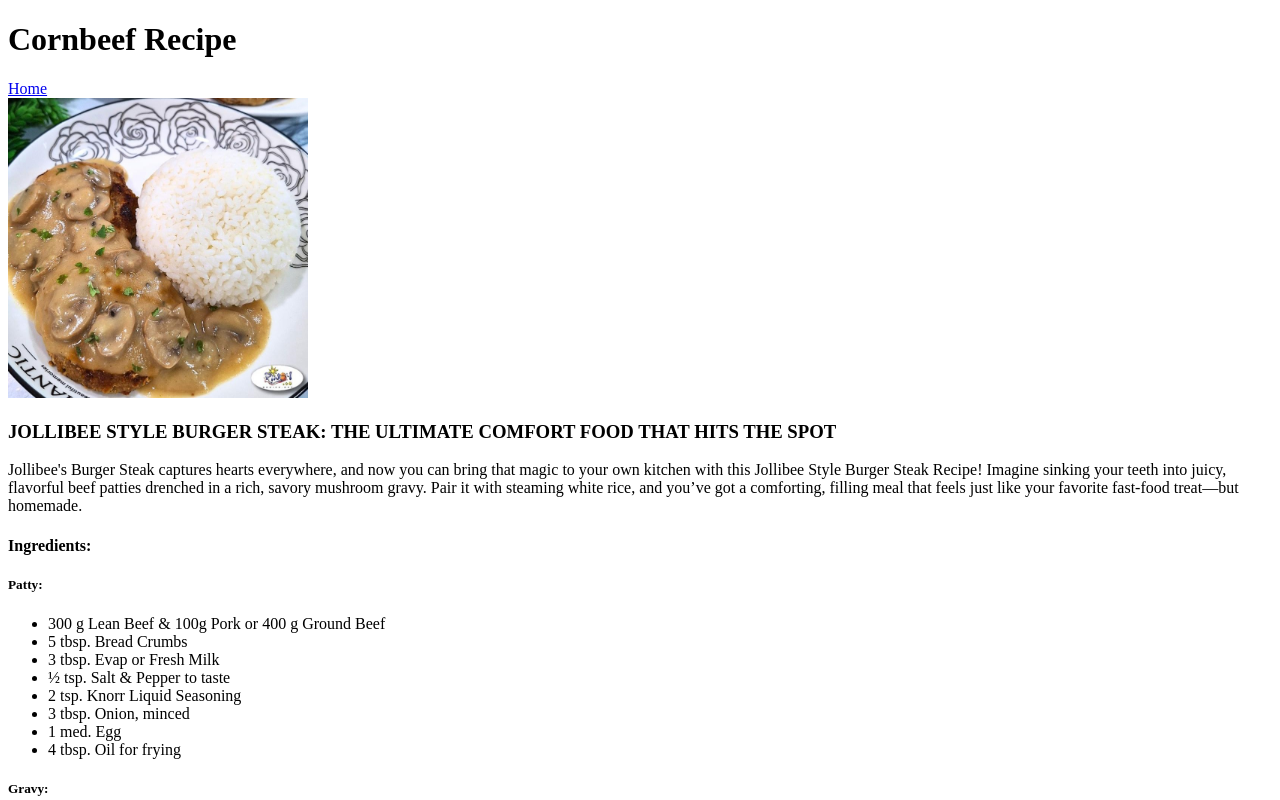
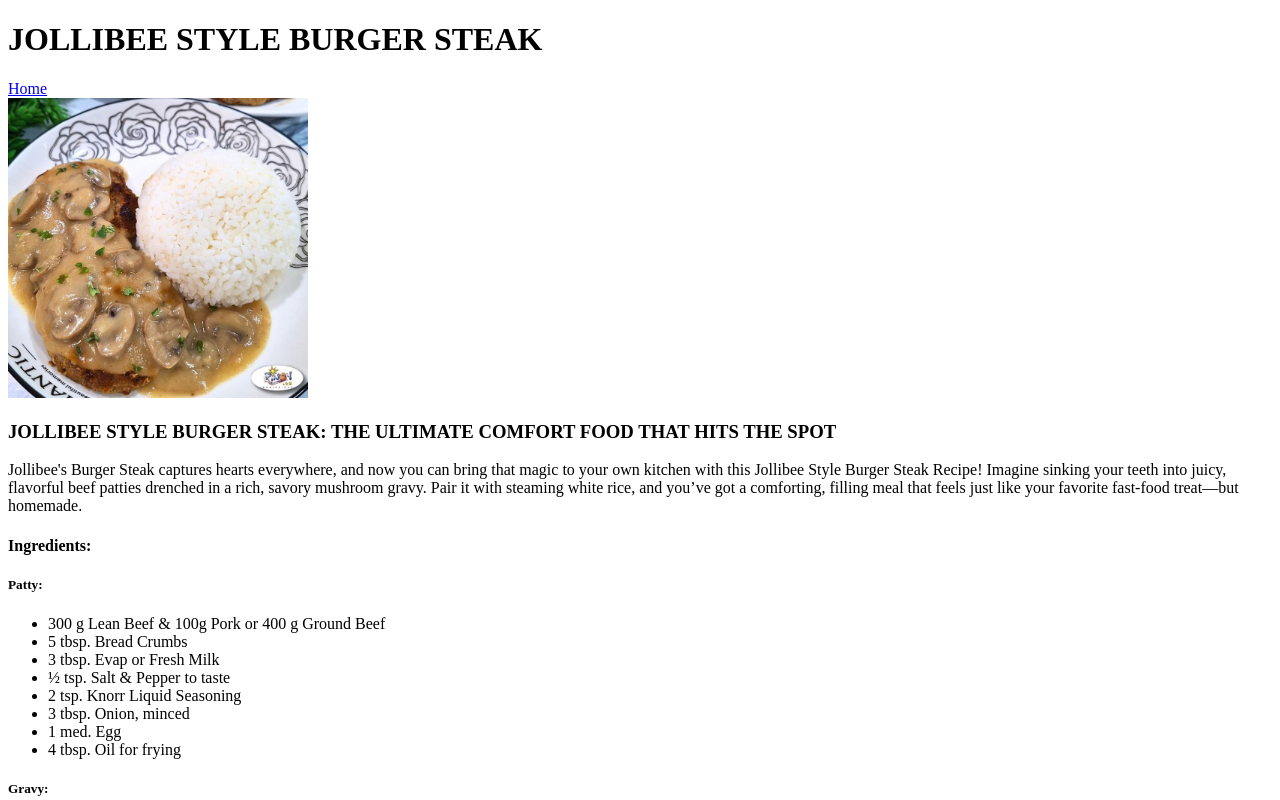
Before and after one commit to mera-tinambacan/odin-recipes, a plain HTML site: page recipes/burger-steak.html in a window 1280 px wide. Shown: the top 800 px of the page. Drawn offline with Linux system fonts and the light colour scheme.

Commit message:
rename page title

```diff
--- a/recipes/burger-steak.html
+++ b/recipes/burger-steak.html
@@ -6,7 +6,7 @@
     <title>Document</title>
 </head>
 <body>
-    <h1>Cornbeef Recipe</h1>
+    <h1>JOLLIBEE STYLE BURGER STEAK</h1>
     <a href="../index.html">Home</a>
     <div>
         <div>
```
Also changed, not shown: recipes/saging-con-yelo.html (+1 -1 lines).
